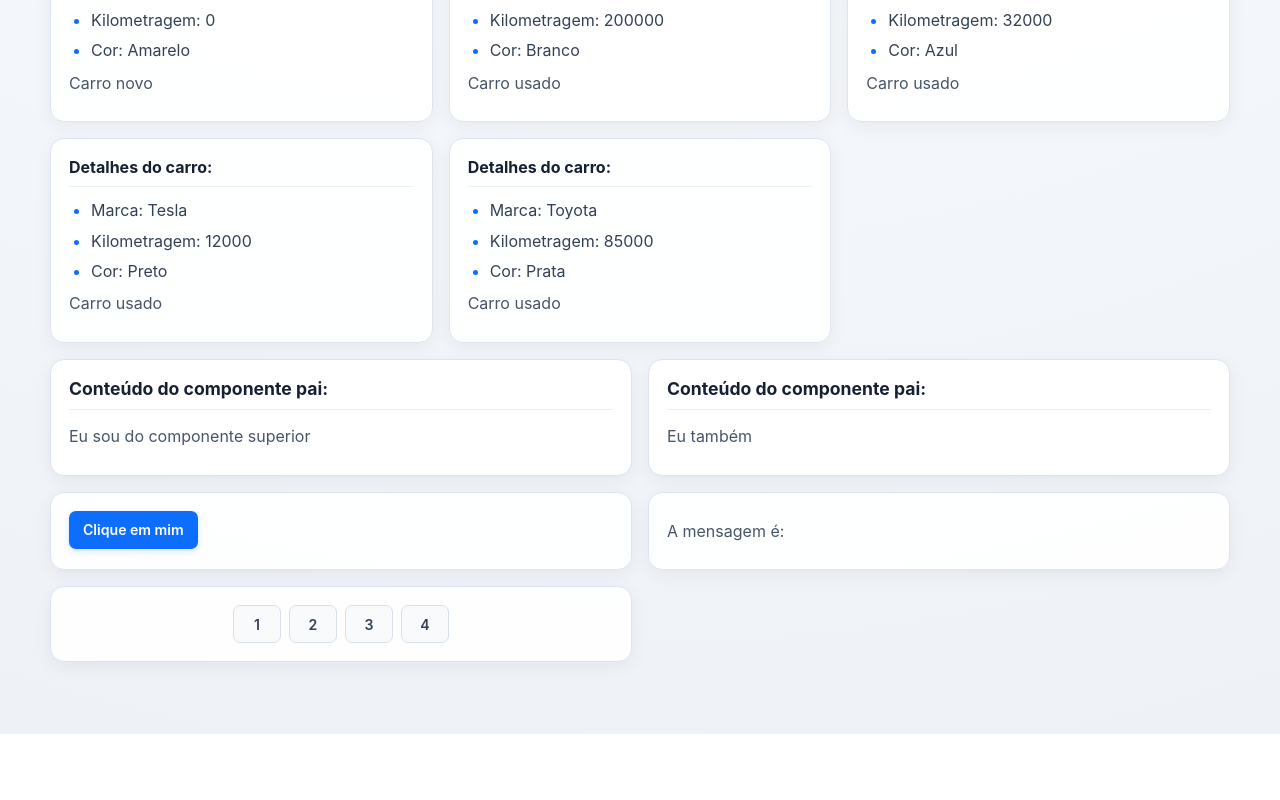
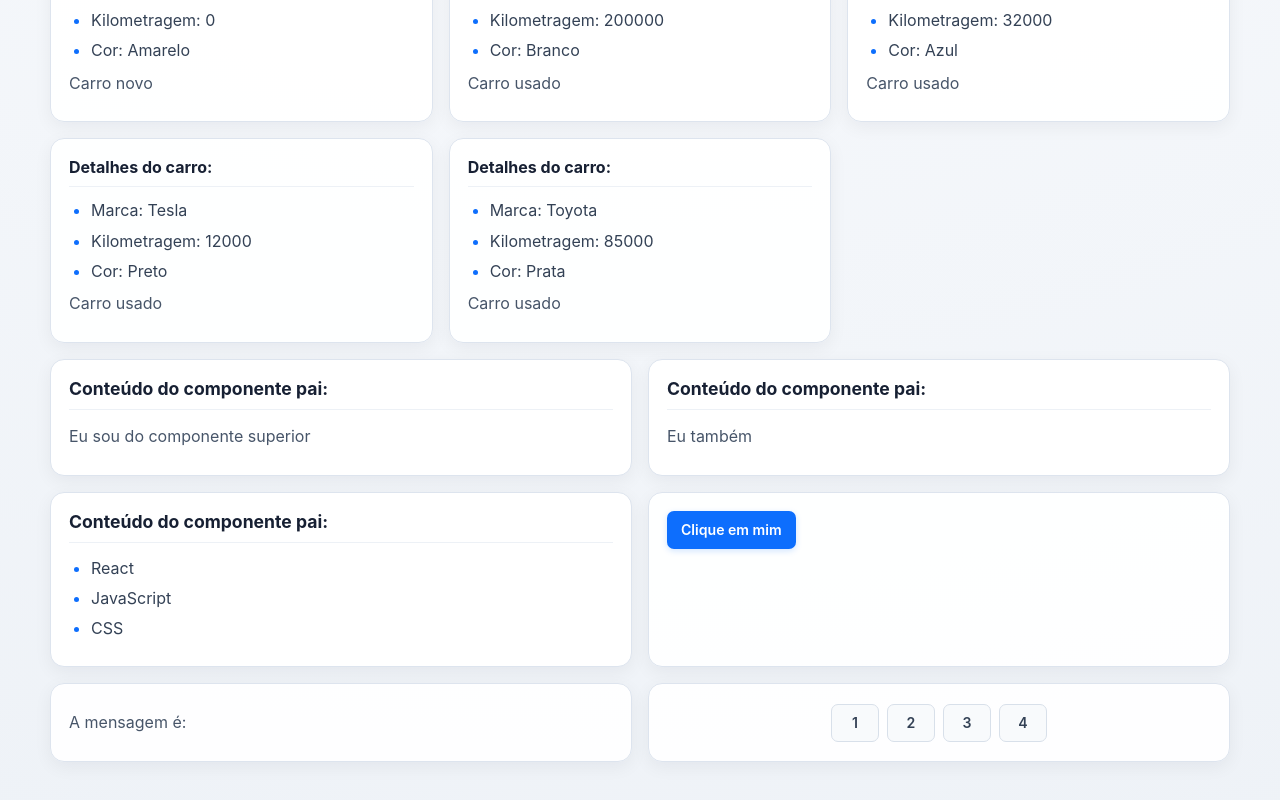
Before and after one commit to vitorcgo/fundamentos-react-lab, a React (Vite) app: page / in a window 1280 px wide. Shown: the part 1211-2011 px from the top of the page. Before the commit the page ends 1945 px from the top, so only its background shows below. Built offline with nearby package versions, Linux system fonts and the light colour scheme.

Commit message:
feat: compose new container content

```diff
--- a/src/App.jsx
+++ b/src/App.jsx
@@ -79,7 +79,6 @@ function App() {
       {/* Fragment */}
       <Fragment />
 
-      {/* children */}
       <Container>
         <p>Eu sou do componente superior</p>
       </Container>
@@ -88,6 +87,14 @@ function App() {
         <div>
           <p>Eu também</p>
         </div>
+      </Container>
+
+      <Container>
+        <ul>
+          <li>React</li>
+          <li>JavaScript</li>
+          <li>CSS</li>
+        </ul>
       </Container>
 
       {/* Função do pai executada pelo filho */}
```
